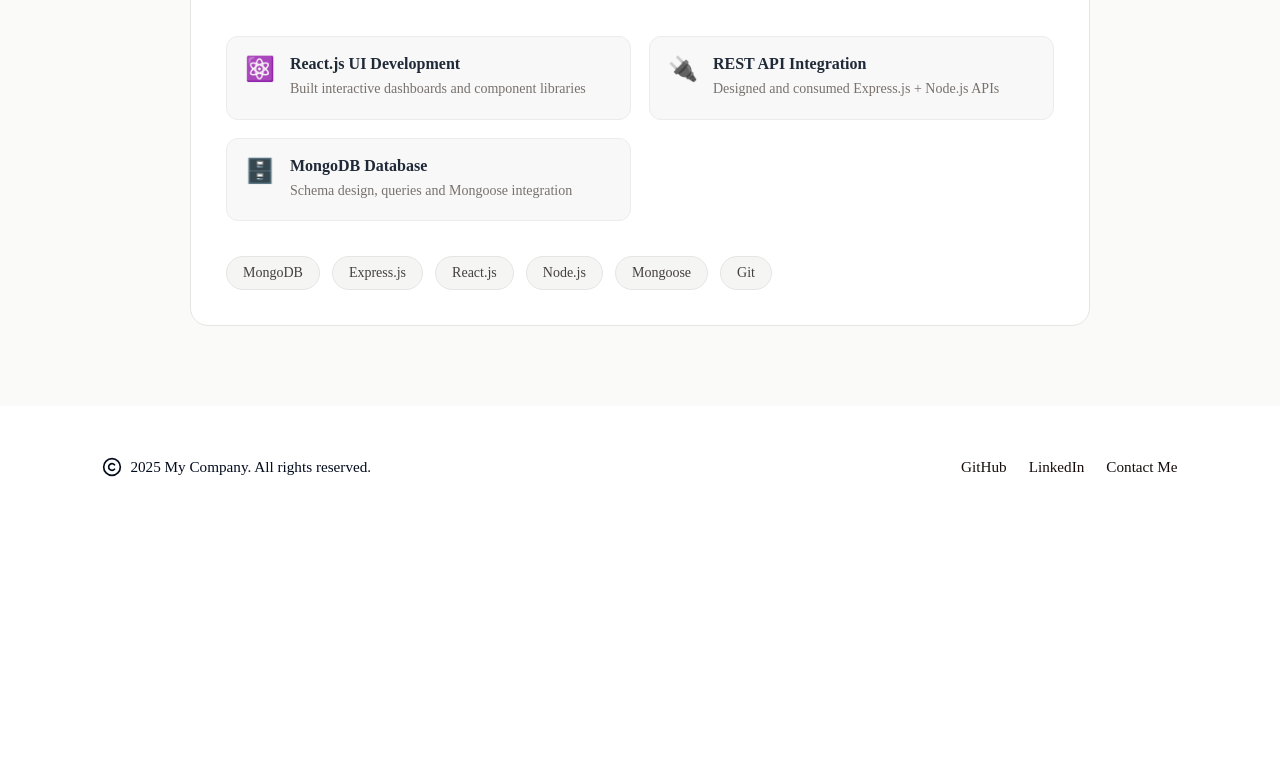
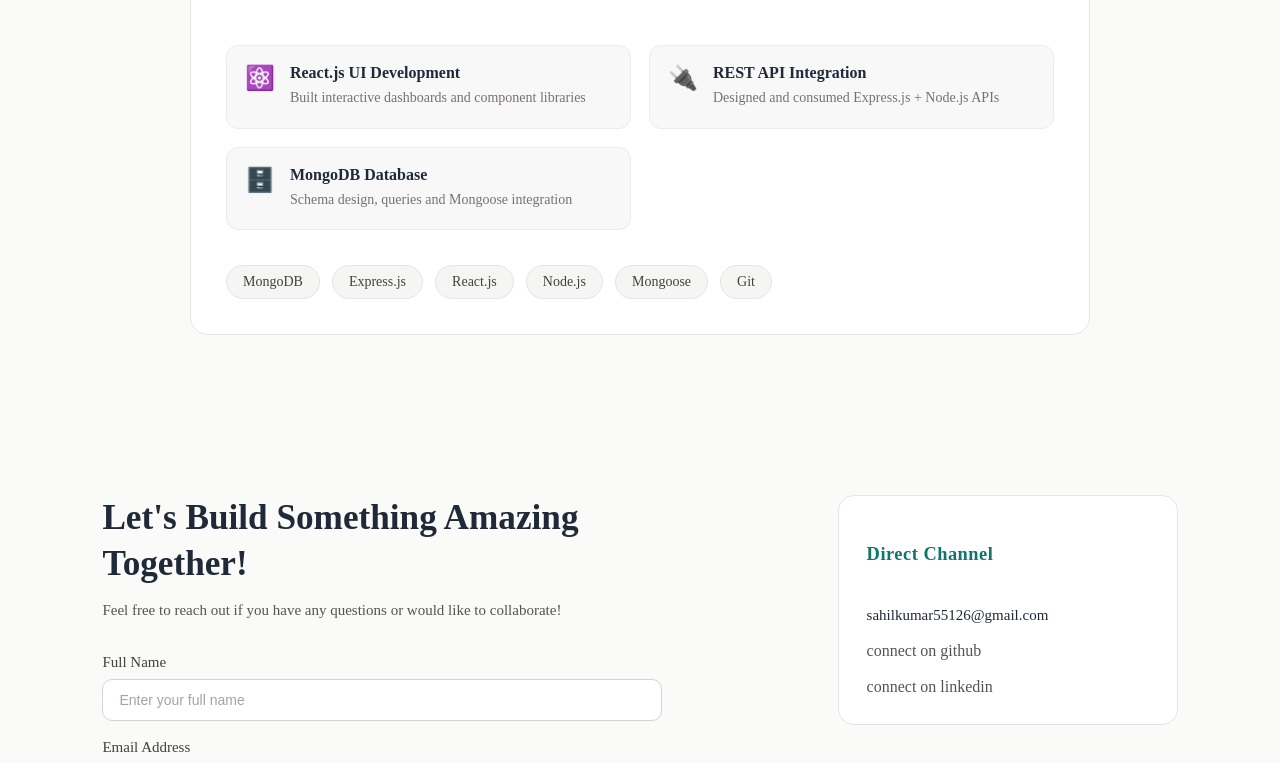
Before and after one commit to SAHIL16com/my_portfolio, a React (Vite) app: page / in a window 1280 px wide. Shown: the part 2000-2763 px from the top of the page. Before the commit the page ends 2497 px from the top, so only its background shows below. Built offline with nearby package versions, Linux system fonts and the light colour scheme.

Commit message:
connect section add

```diff
--- a/src/App.jsx
+++ b/src/App.jsx
@@ -4,6 +4,7 @@ import Hero from './Hero/Hero.jsx'
 import About from './About/About.jsx'
 import Experience from './Experience/Experience.jsx'
 import Footer from './Footer/Footer.jsx'
+import Connect from './Connect/Connect.jsx'
 
 const App = () => {
   return (
@@ -12,6 +13,7 @@ const App = () => {
       <Hero/>
       <About/>
       <Experience/>
+      <Connect/>
       <Footer/>
     </div>
   )
--- a/src/Connect/Connect.css
+++ b/src/Connect/Connect.css
@@ -0,0 +1,143 @@
+.connect {
+    min-height: 100vh;
+    padding: 80px 8%;
+    background: #fafaf9;
+    display: flex;
+    justify-content: space-between;
+    align-items: flex-start;
+    gap: 70px;
+}
+.right {
+    flex: 1.5;
+    max-width: 600px;
+}
+.left {
+    flex: 1;
+    max-width: 340px;
+    padding: 28px;
+    background: #ffffff;
+    border: 1px solid #e7e5e4;
+    border-radius: 16px;
+    height: fit-content;
+}
+.head h2 {
+    font-size: 2.2rem;
+    color: #1f2937;
+    margin-bottom: 12px;
+    line-height: 1.3;
+}
+.head p {
+    color: #57534e;
+    line-height: 1.7;
+    font-size: 15px;
+    max-width: 500px;
+    margin-bottom: 30px;
+}
+.form {
+    max-width: 560px;
+}
+.form form {
+    display: flex;
+    flex-direction: column;
+    gap: 18px;
+}
+.input-group {
+    display: flex;
+    flex-direction: column;
+    gap: 8px;
+}
+.input-group label {
+    color: #44403c;
+    font-size: 15px;
+    font-weight: 500;
+}
+.input-group input,
+.input-group textarea {
+    width: 100%;
+    padding: 12px 16px;
+    border: 1px solid #d6d3d1;
+    border-radius: 10px;
+    background: #ffffff;
+    color: #1f2937;
+    font-size: 14px;
+    outline: none;
+    transition: 0.3s ease;
+}
+.input-group textarea {
+    min-height: 130px;
+    resize: vertical;
+}
+.input-group input::placeholder,
+.input-group textarea::placeholder {
+    color: #a8a29e;
+}
+.input-group input:focus,
+.input-group textarea:focus {
+    border-color: #0f766e;
+    box-shadow: 0 0 0 4px rgba(15, 118, 110, 0.12);
+}
+.submit-btn {
+    width: fit-content;
+    padding: 12px 26px;
+    background: #0f766e;
+    color: #ffffff;
+    border: none;
+    border-radius: 10px;
+    font-size: 14px;
+    font-weight: 500;
+    cursor: pointer;
+    transition: 0.3s ease;
+}
+.submit-btn:hover {
+    background: #115e59;
+}
+.name {
+    display: inline-block;
+    margin-bottom: 20px;
+    color: #0f766e;
+    font-size: 1.15rem;
+    font-weight: 600;
+}
+.channel {
+    display: flex;
+    flex-direction: column;
+    gap: 18px;
+}
+.email {
+    color: #1f2937;
+    font-weight: 500;
+    word-break: break-word;
+}
+.channel a {
+    text-decoration: none;
+    color: #57534e;
+    transition: 0.3s ease;
+}
+.channel a:hover {
+    color: #0f766e;
+    padding-left: 6px;
+}
+
+@media (max-width: 900px) {
+    .connect {
+        flex-direction: column;
+        align-items: center;
+        padding: 70px 24px;
+        gap: 45px;
+    }
+
+    .right,
+    .left,
+    .form {
+        width: 100%;
+        max-width: 600px;
+    }
+
+    .head h2 {
+        font-size: 1.9rem;
+    }
+
+    .submit-btn {
+        width: 100%;
+    }
+}
--- a/src/Connect/Connect.jsx
+++ b/src/Connect/Connect.jsx
@@ -0,0 +1,62 @@
+import React from 'react'
+import './Connect.css'
+
+const Connect = () => {
+    return (
+        <div className='connect'>
+            <div className="right">
+                <div className="head">
+                    <h2>Let's Build Something Amazing Together!</h2>
+                    <p>Feel free to reach out if you have any questions or would like to collaborate!</p>
+                </div>
+                <div className="form">
+                    <form autoComplete="on">
+                        <div className="input-group">
+                            <label htmlFor="name">Full Name</label>
+                            <input
+                                type="text"
+                                id="name"
+                                name="name"
+                                placeholder="Enter your full name"
+                                required
+                            />
+                        </div>
+                        <div className="input-group">
+                            <label htmlFor="email">Email Address</label>
+                            <input
+                                type="email"
+                                id="email"
+                                name="email"
+                                placeholder="Enter your email"
+                                required
+                            />
+                        </div>
+                        <div className="input-group">
+                            <label htmlFor="message">Message</label>
+                            <textarea
+                                id="message"
+                                name="message"
+                                rows="6"
+                                placeholder="Write your message..."
+                                required
+                            ></textarea>
+                        </div>
+                        <button type="submit" className="submit-btn">
+                            Send Message
+                        </button>
+                    </form>
+                </div>
+            </div>
+            <div className="left">
+                <span className="name">Direct Channel</span>
+                <div className="channel">
+                    <span className="email">sahilkumar55126@gmail.com</span>
+                    <a href="https://github.com/SAHIL16com" target="_blank" >connect on github</a>
+                    <a href="https://www.linkedin.com/in/sahil-mishra-mishra-223353366/" target="_blank" >connect on linkedin</a>
+                </div>
+            </div>
+        </div>
+    )
+}
+
+export default Connect
```
